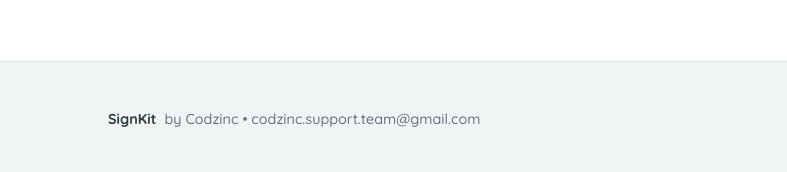
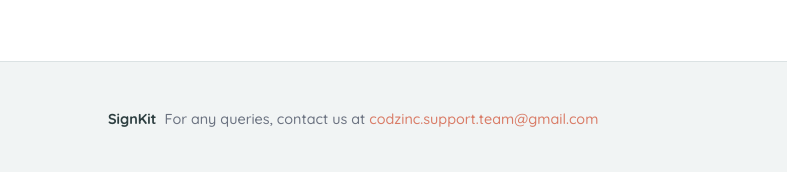
Before and after one commit to codzinc-offical/signkit-web, a plain HTML site: page index.html in a window 1280 px wide. Shown: the part 2426-2598 px from the top of the page, 0-787 px from the left. Drawn offline with Linux system fonts and the light colour scheme.

Commit message:
footer changes

```diff
--- a/index.html
+++ b/index.html
@@ -1134,7 +1134,8 @@
         <div class="wrap">
             <div class="footer-brand">
                 <strong>SignKit</strong>
-                <span>by Codzinc &bull; codzinc.support.team@gmail.com</span>
+                <span>For any queries, contact us at <a href="mailto:codzinc.support.team@gmail.com"
+                        style="color:var(--accent);text-decoration:none;">codzinc.support.team@gmail.com</a></span>
             </div>
             <div class="footer-links">
                 <a href="https://codzinc-offical.github.io/sign-kit/" class="privacy-link" target="_blank"
```
